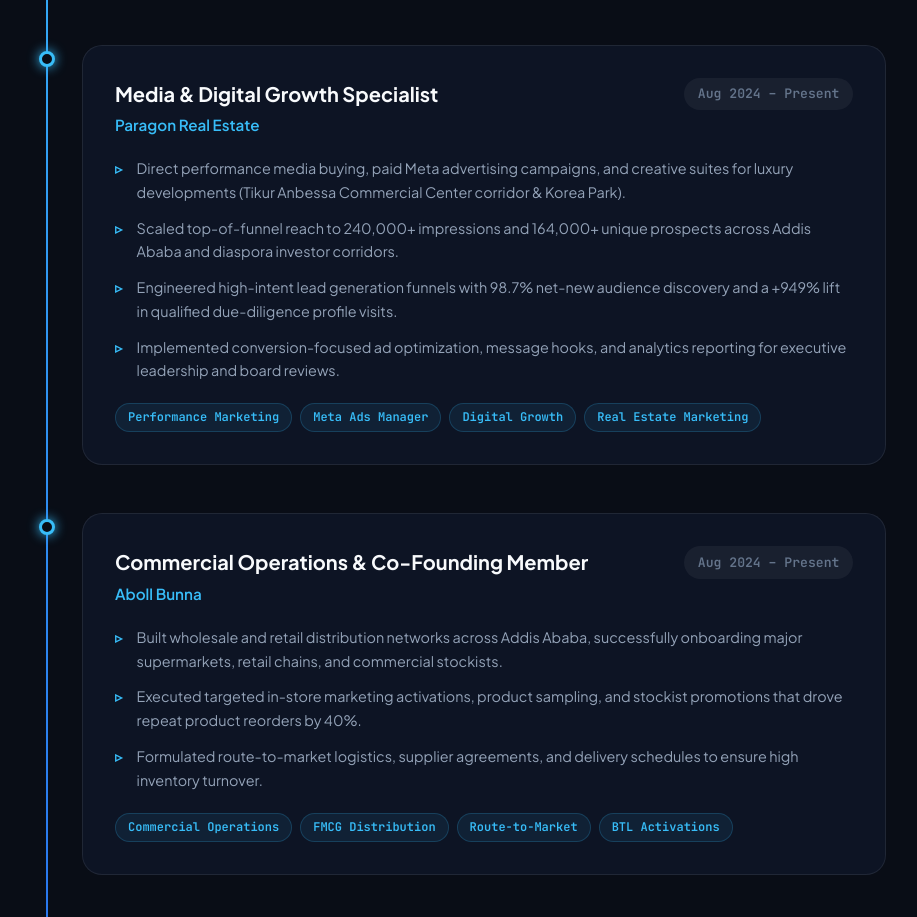
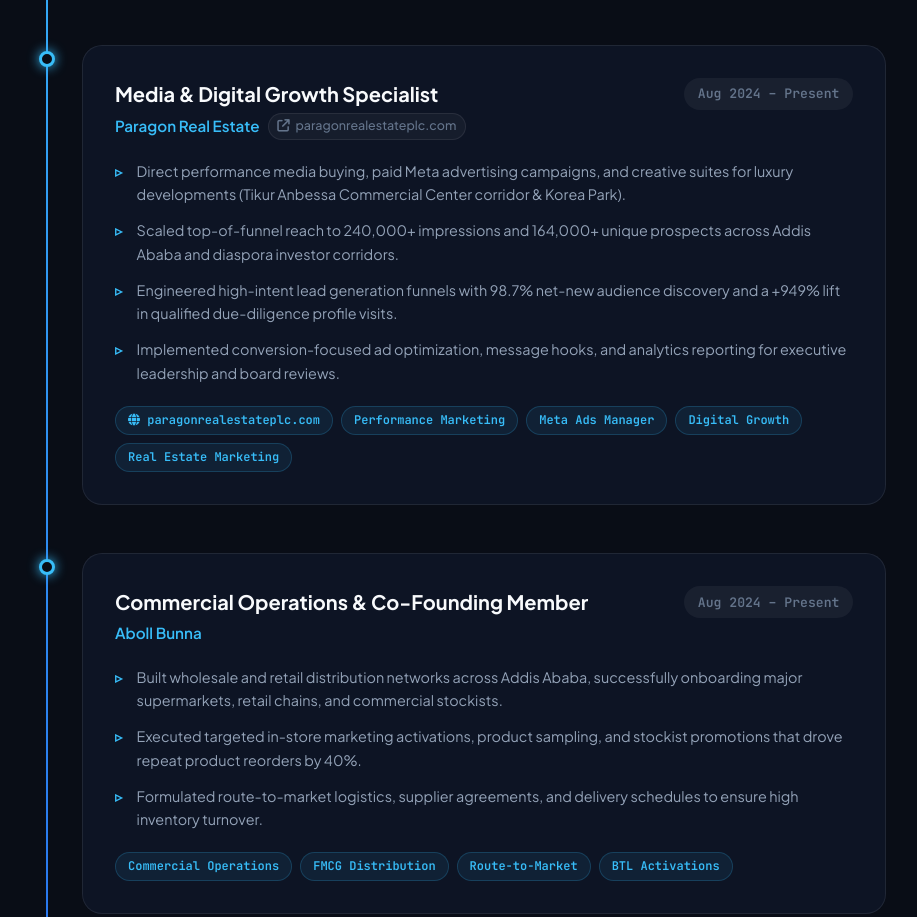
Before and after one commit to dawitzewdu/dawitzewdu.github.io, a plain HTML site: page index.html in a window 1280 px wide. Shown: the part 2788-3705 px from the top of the page, without its empty margins (184-1101 px from the left). Drawn offline with Linux system fonts and the light colour scheme.

Commit message:
feat(experience): integrate Paragon Real Estate official website link in CV and portfolio

```diff
--- a/index.html
+++ b/index.html
@@ -72,7 +72,7 @@
   <link rel="stylesheet" href="https://cdnjs.cloudflare.com/ajax/libs/font-awesome/6.5.1/css/all.min.css">
 
   <!-- Custom Design System Stylesheet -->
-  <link rel="stylesheet" href="styles.css?v=3">
+  <link rel="stylesheet" href="styles.css?v=4">
 </head>
 <body>
 
@@ -419,7 +419,12 @@
             <div class="timeline-header">
               <div>
                 <h3 class="role-title">Media &amp; Digital Growth Specialist</h3>
-                <div class="company-name">Paragon Real Estate</div>
+                <div class="company-name">
+                  Paragon Real Estate
+                  <a href="https://www.paragonrealestateplc.com" target="_blank" rel="noopener" class="company-link" title="Visit Paragon Real Estate Official Website">
+                    <i class="fas fa-arrow-up-right-from-square"></i> paragonrealestateplc.com
+                  </a>
+                </div>
               </div>
               <div class="role-period">Aug 2024 – Present</div>
             </div>
@@ -430,6 +435,9 @@
               <li>Implemented conversion-focused ad optimization, message hooks, and analytics reporting for executive leadership and board reviews.</li>
             </ul>
             <div class="timeline-tags">
+              <a href="https://www.paragonrealestateplc.com" target="_blank" rel="noopener" class="tag-pill link-pill" style="color: var(--accent-cyan); text-decoration: none;">
+                <i class="fas fa-globe"></i> paragonrealestateplc.com
+              </a>
               <span class="tag-pill">Performance Marketing</span>
               <span class="tag-pill">Meta Ads Manager</span>
               <span class="tag-pill">Digital Growth</span>
--- a/styles.css
+++ b/styles.css
@@ -876,6 +876,35 @@ body {
   font-weight: 600;
   color: var(--accent-cyan);
   margin-top: 0.2rem;
+  display: flex;
+  align-items: center;
+  flex-wrap: wrap;
+  gap: 0.5rem;
+}
+
+.company-link {
+  font-size: 0.78rem;
+  font-weight: 500;
+  color: var(--text-muted);
+  text-decoration: none;
+  display: inline-flex;
+  align-items: center;
+  gap: 0.35rem;
+  padding: 0.15rem 0.55rem;
+  border-radius: var(--radius-full);
+  background: rgba(255, 255, 255, 0.04);
+  border: 1px solid var(--border-subtle);
+  transition: all var(--transition-fast);
+}
+
+.company-link:hover {
+  color: var(--accent-cyan);
+  border-color: rgba(56, 189, 248, 0.35);
+  background: rgba(56, 189, 248, 0.08);
+}
+
+[data-theme="light"] .company-link {
+  background: rgba(0, 0, 0, 0.04);
 }
 
 .role-period {
```
Also changed, not shown: 1 other file.
